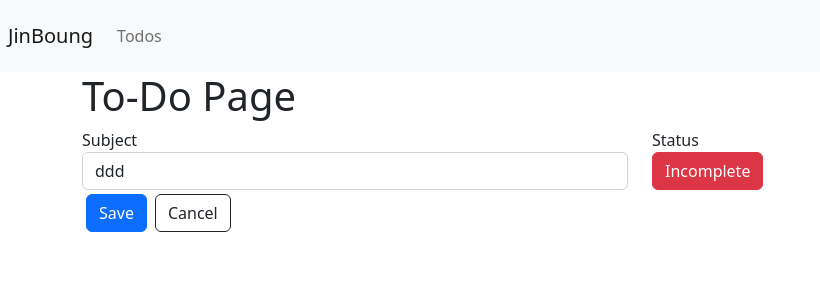
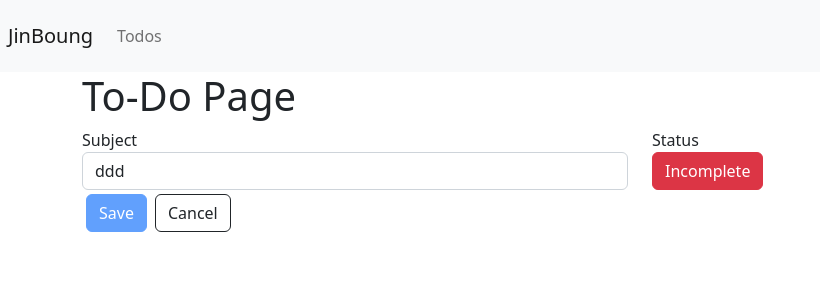
Before and after one commit to jbb4223/vue-Prac, a Vue app: page /todos/1 in a window 1280 px wide. Shown: the top 300 px of the page, without its empty margins (0-820 px from the left). Built offline with nearby package versions, Linux system fonts and the light colour scheme; data requests are answered from the project's data file.

Commit message:
51 class

```diff
--- a/package.json
+++ b/package.json
@@ -10,6 +10,7 @@
   "dependencies": {
     "axios": "^1.4.0",
     "core-js": "^3.8.3",
+    "lodash": "^4.17.21",
     "vue": "^3.2.13",
     "vue-router": "^4.2.1"
   },
--- a/src/pages/todos/_id.vue
+++ b/src/pages/todos/_id.vue
@@ -35,6 +35,7 @@
     <button
         type="submit"
         class="btn btn-primary m-1"
+        :disabled="!todoUpdated"
     >
       Save
     </button>
@@ -48,15 +49,17 @@
 </template>
 
 <script>
-import { ref } from 'vue';
+import {computed, ref} from 'vue';
 import { useRoute, useRouter } from 'vue-router';
 import axios from 'axios';
+import _ from 'lodash';
 
 export default {
   setup () {
     const route = useRoute();
     const router = useRouter();
     const todo = ref(null);
+    const originalTodo = ref(null);
     const loading = ref(true);
     const todoId = route.params.id;
 
@@ -64,9 +67,14 @@ export default {
     const getTodo = async () => {
       const res = await axios.get(`http://localhost:3000/todos/${todoId}`);
 
-      todo.value = res.data;
+      todo.value = { ...res.data };
+      originalTodo.value = { ...res.data };
       loading.value = false;
     };
+
+    const todoUpdated = computed(() => {
+      return !_.isEqual(todo.value, originalTodo.value);
+    });
 
     const toggleTodoStatus = () => {
       todo.value.completed = !todo.value.completed;
@@ -79,16 +87,23 @@ export default {
     };
 
     const onSave = async () => {
-      const res = await axios.put(`http://localhost:3000/todos/${todoId}`,{
+      if(todoUpdated.value) {
+        const res = await axios.put(`http://localhost:3000/todos/${todoId}`, {
           subject: todo.value.subject,
           completed: todo.value.completed
         });
+
+        originalTodo.value = {...res.data};
 
         if(res.status === 200) {
           router.push({
             name: 'Todos'
           });
         }
+      } else {
+        alert('변경후 저장해주세요.');
+      }
+
     };
 
     getTodo();
@@ -102,6 +117,7 @@ export default {
       toggleTodoStatus,
       moveToTodoListPage,
       onSave,
+      todoUpdated,
     };
   }
 }
```
Also changed, not shown: 1 other file (tests, documents, lock files or other folders). Lines whose indentation alone changed are shown as unchanged.
